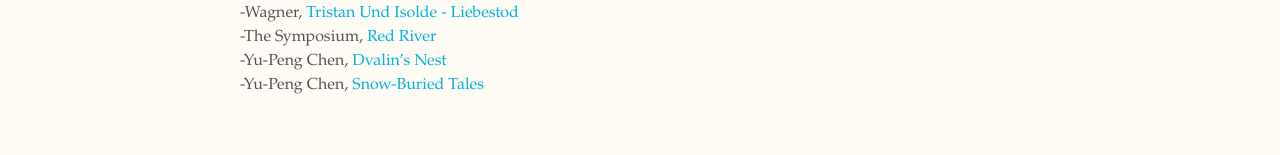
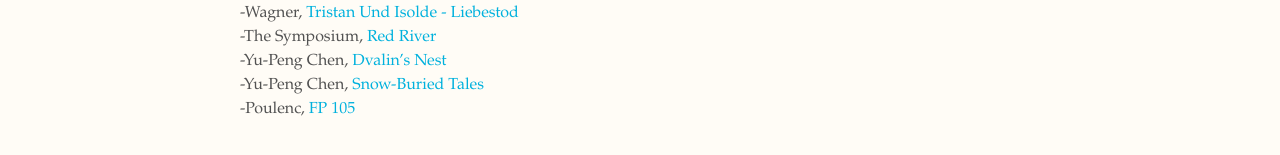
Before and after one commit to nicholaskim6/nicholaskim6.github.io, a Jekyll site: the page built from random/listen_to_these.markdown, in a window 1280 px wide. Shown: the part 419-574 px from the top of the page. Built offline with Jekyll 4.4.1, drawn with Linux system fonts in a browser that asks for light colours.

Commit message:
Update listen_to_these.markdown

```diff
--- a/random/listen_to_these.markdown
+++ b/random/listen_to_these.markdown
@@ -40,3 +40,5 @@
 -Yu-Peng Chen, [Dvalin's Nest](https://www.youtube.com/watch?v=NCv8RnC4v9g)
 
 -Yu-Peng Chen, [Snow-Buried Tales](https://www.youtube.com/watch?v=SRTpXWMOEtM)
+
+-Poulenc, [FP 105](https://www.youtube.com/watch?v=p-4OAi7pvOE)
```
